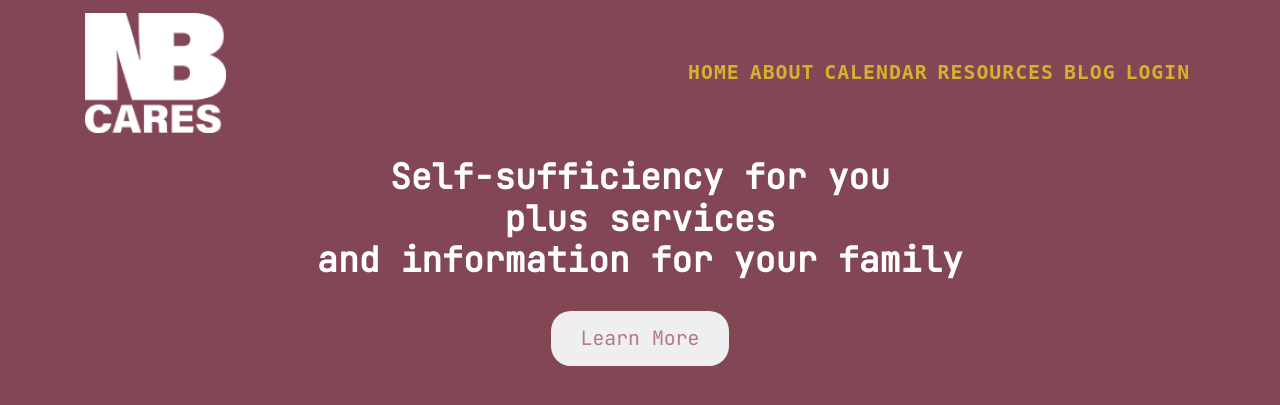
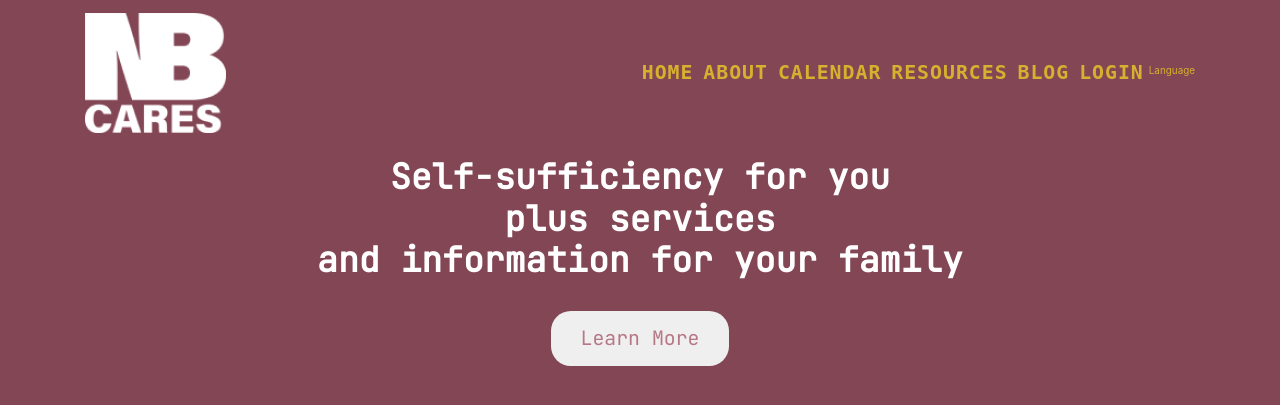
Before and after one commit to LEE-RUM/nbacares-498, a Django app: page / in a window 1280 px wide. Shown: the top 405 px of the page. Run offline with Django 3.2, Linux system fonts and the light colour scheme; data comes from the database, SQL or seed files in the repository; some libraries are stand-ins or nearby versions.

Commit message:
translating:translating works but messes up footer

```diff
--- a/templates/ProjectSite/base.html
+++ b/templates/ProjectSite/base.html
@@ -31,9 +31,78 @@
 
     {% block title %}
     {% endblock %}
+    <style>
+        .ct-topbar {
+  text-align: left;
+  background: #eee;
+}
+.ct-topbar__list {
+  margin-bottom: 0px;
+}
+.ct-language__dropdown{
+	padding-top: 8px;
+	max-height: 0;
+	overflow: hidden;
+	position: absolute;
+	top: 110%;
+	left: -3px;
+	-webkit-transition: all 0.25s ease-in-out;
+	transition: all 0.25s ease-in-out;
+	width: 100px;
+	text-align: center;
+	padding-top: 0;
+  z-index:200;
+}
+.ct-language__dropdown li{
+	background: #222;
+	padding: 5px;
+}
+.ct-language__dropdown li a{
+	display: block;
+}
+.ct-language__dropdown li:first-child{
+	padding-top: 10px;
+	border-radius: 3px 3px 0 0;
+}
+.ct-language__dropdown li:last-child{
+	padding-bottom: 10px;
+	border-radius: 0 0 3px 3px;
+}
+.ct-language__dropdown li:hover{
+	background: #444;
+}
+.ct-language__dropdown:before{
+	content: '';
+	position: absolute;
+	top: 0;
+	left: 0;
+	right: 0;
+	margin: auto;
+	width: 8px;
+	height: 0;
+	border: 0 solid transparent;
+	border-right-width: 8px;
+	border-left-width: 8px;
+	border-bottom: 8px solid #222;
+}
+.ct-language{
+	position: relative;
+  color: #D7b030;
+  padding: 10px 0;
+}
+.ct-language:hover .ct-language__dropdown{
+	max-height: 200px;
+	padding-top: 8px;
+}
+.list-unstyled {
+    padding-left: 0;
+    list-style: none;
+}
+    </style>
 </head>
 
 <body id="page-top">
+
 <nav class="navbar navbar-expand-lg navbar-dark navbar-custom">
     <div class="container px-4">
         <a class="navbar-brand" href="{% url 'home' %}">
@@ -43,6 +112,7 @@
                 class="navbar-toggler-icon"></span></button>
         <div class="collapse navbar-collapse" id="navbarResponsive">
             <ul class="navbar-nav ms-auto">
+
                 <li class="nav-item align-self-end"><a class="nav-link" href="{% url 'home' %}">Home</a></li>
                 <li class="nav-item align-self-end"><a class="nav-link" href="{% url 'about' %}">About</a></li>
                 <li class="nav-item align-self-end"><a class="nav-link" href="{% url 'calendar' %}">Calendar</a></li>
@@ -68,10 +138,21 @@
                         <a class="nav-link" href="{% url 'login' %}">Login</a>
                     {% endif %}
                 </li>
+
+                <ul class="list-unstyled list-inline ct-topbar__list">
+                    <li class="ct-language">Language
+                    <ul class="list-unstyled ct-language__dropdown">
+                    <li class="nav-item align-self-end"><a href="#googtrans(en|en)" class="lang-en lang-select nav-link" data-lang="en">English</a></li>
+                    <li class="nav-item align-self-end"><a href="#googtrans(en|es)" class="lang-es lang-select nav-link" data-lang="es">Spanish</a></li>
+                    </ul>
+                    </li>
+                </ul>
+
             </ul>
         </div>
     </div>
 </nav>
+
 
 {% block body %}
 {% endblock %}
@@ -101,6 +182,7 @@
 
 <!-- Bootstrap core JS-->
 <!--<script src="https://cdn.jsdelivr.net/npm/bootstrap@5.1.3/dist/js/bootstrap.bundle.min.js"></script>-->
+
 <script src="https://cdn.jsdelivr.net/npm/bootstrap@5.1.3/dist/js/bootstrap.min.js"
         integrity="sha384-QJHtvGhmr9XOIpI6YVutG+2QOK9T+ZnN4kzFN1RtK3zEFEIsxhlmWl5/YESvpZ13"
         crossorigin="anonymous"></script>
@@ -110,7 +192,53 @@
 <script src="https://code.jquery.com/jquery-1.12.4.js"></script>
 <script src="https://code.jquery.com/ui/1.12.1/jquery-ui.js"></script>
 
+
+<!--<script type="text/javascript" src="https://ajax.googleapis.com/ajax/libs/jquery/3.1.1/jquery.min.js"></script>
+<script type="text/javascript" src="https://maxcdn.bootstrapcdn.com/bootstrap/3.3.7/js/bootstrap.min.js"></script>
+<link rel="stylesheet" type="text/css" href="https://maxcdn.bootstrapcdn.com/bootstrap/3.3.7/css/bootstrap.min.css">
+<link href="https://maxcdn.bootstrapcdn.com/font-awesome/4.7.0/css/font-awesome.min.css" rel="stylesheet">
+-->
+<!---->
+<script type="text/javascript">
+    function googleTranslateElementInit() {
+      new google.translate.TranslateElement({pageLanguage: 'en', layout: google.translate.TranslateElement.FloatPosition.TOP_LEFT}, 'google_translate_element');
+    }
+
+    function triggerHtmlEvent(element, eventName) {
+      var event;
+      if (document.createEvent) {
+        event = document.createEvent('HTMLEvents');
+        event.initEvent(eventName, true, true);
+        element.dispatchEvent(event);
+      } else {
+        event = document.createEventObject();
+        event.eventType = eventName;
+        element.fireEvent('on' + event.eventType, event);
+      }
+    }
+
+    jQuery('.lang-select').click(function() {
+      var theLang = jQuery(this).attr('data-lang');
+      jQuery('.goog-te-combo').val(theLang);
+
+      window.location = jQuery(this).attr('href');
+      location.reload();
+    });
+</script>
+
+
+<!--<script src="http://translate.google.com/translate_a/element.js?cb=loadGoogleTranslate">
+</script>
+<script>
+function loadGoogleTranslate(){
+        new google.translate.TranslateElement(
+            "google_element");
+    }
+</script>-->
 {% block scripts %}
 {% endblock %}
+<script type="text/javascript" src="//translate.google.com/translate_a/element.js?cb=googleTranslateElementInit"></script>
+
 </body>
+
 </html>
--- a/templates/ProjectSite/home.html
+++ b/templates/ProjectSite/home.html
@@ -244,4 +244,5 @@
     })
 
 </script>
+</script>
 {% endblock scripts %}
```
